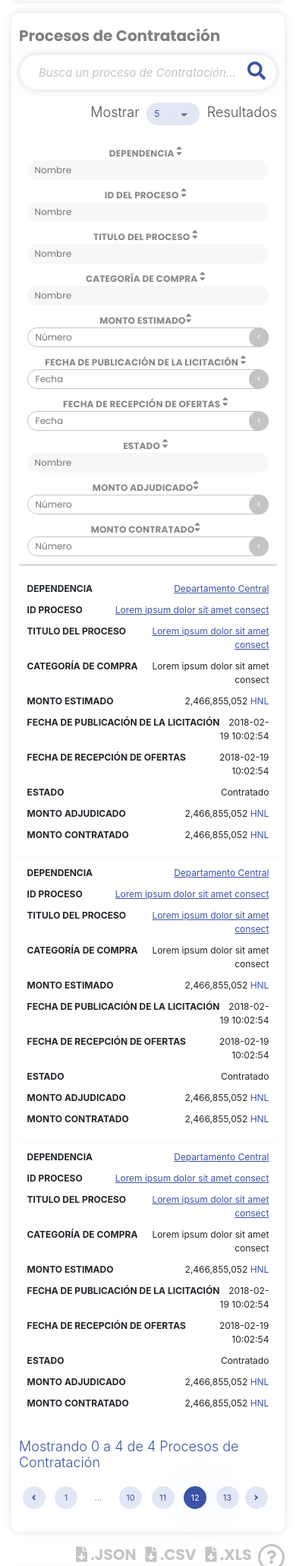
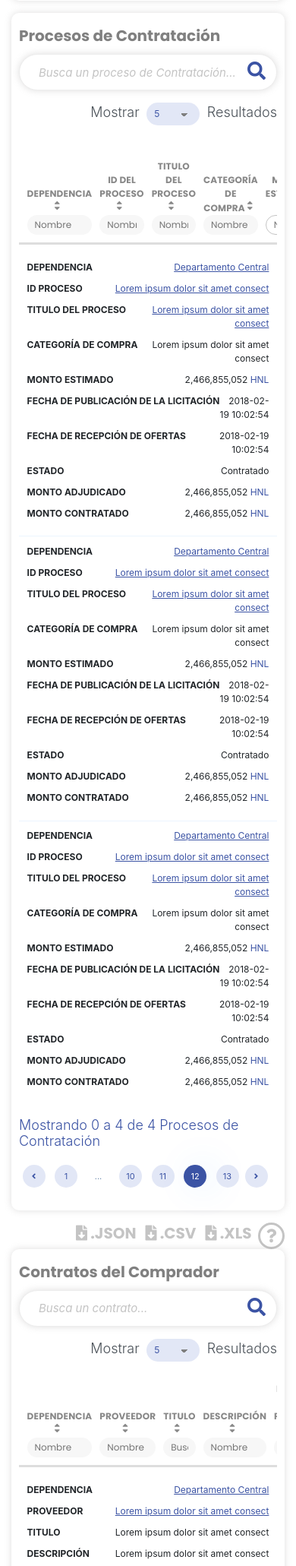
Before and after one commit to portaledcahn/edcahn_backend, a Django app: page /comprador/ in a window 390 px wide. Shown: the part 571-2632 px from the top of the page at 76% size. Run offline with Django 3.2, Linux system fonts and the light colour scheme; parts of the project's set-up code (start-up, migrations or seed data) failed here and were passed over; some libraries are stand-ins or nearby versions.

Commit message:
demo edca correcion tabla

```diff
--- a/portaledcahn_frontend/static/css/estilo.css
+++ b/portaledcahn_frontend/static/css/estilo.css
@@ -813,10 +813,10 @@ table.tablaGeneral th {
  }
 	.tituloTablaGeneral{
  }
- .tablaGeneral.mostrarEncabezados thead th{
+ .tablaGeneral.mostrarEncabezados > thead > th{
 	display: block;
 	}
-	table.tablaGeneral.mostrarEncabezados thead{
+	table.tablaGeneral.mostrarEncabezados > thead{
 		position: static;
 	}
 }
```
